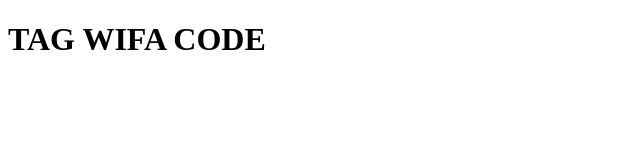
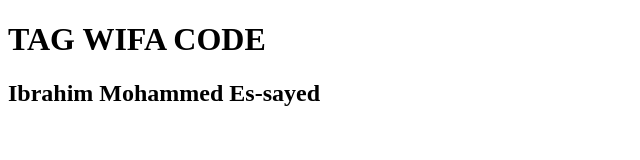
Before and after one commit to IbrahimTagwifa/training, a plain HTML site: page index.html in a window 1280 px wide. Shown: the whole page, without its empty margins (0-640 px from the left). Drawn offline with Linux system fonts and the light colour scheme.

Commit message:
commit 2

```diff
--- a/index.html
+++ b/index.html
@@ -8,5 +8,6 @@
 </head>
 <body>
     <h1>TAG WIFA CODE</h1>
+    <h2>Ibrahim Mohammed Es-sayed</h2>
 </body>
 </html>
```
